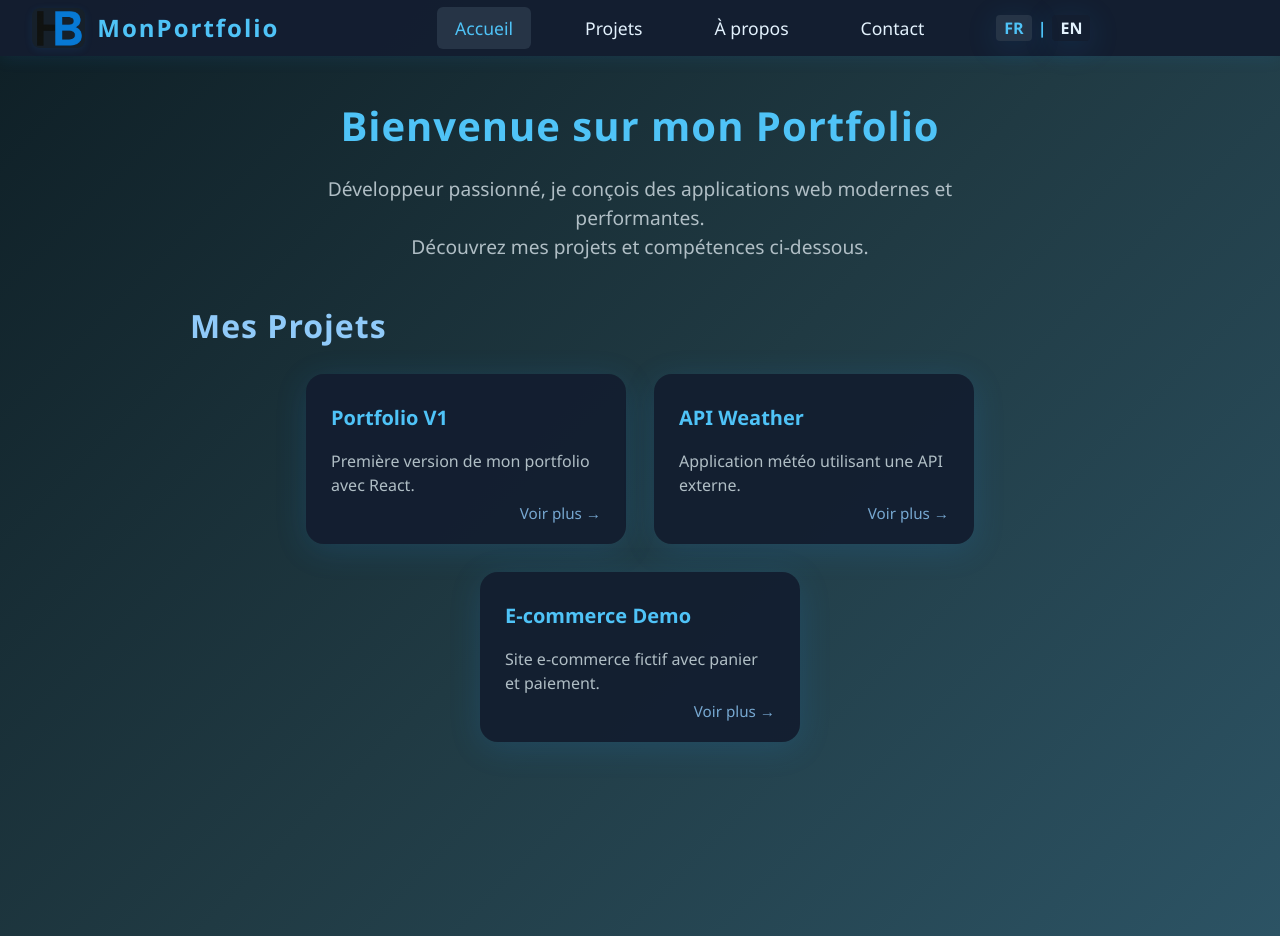
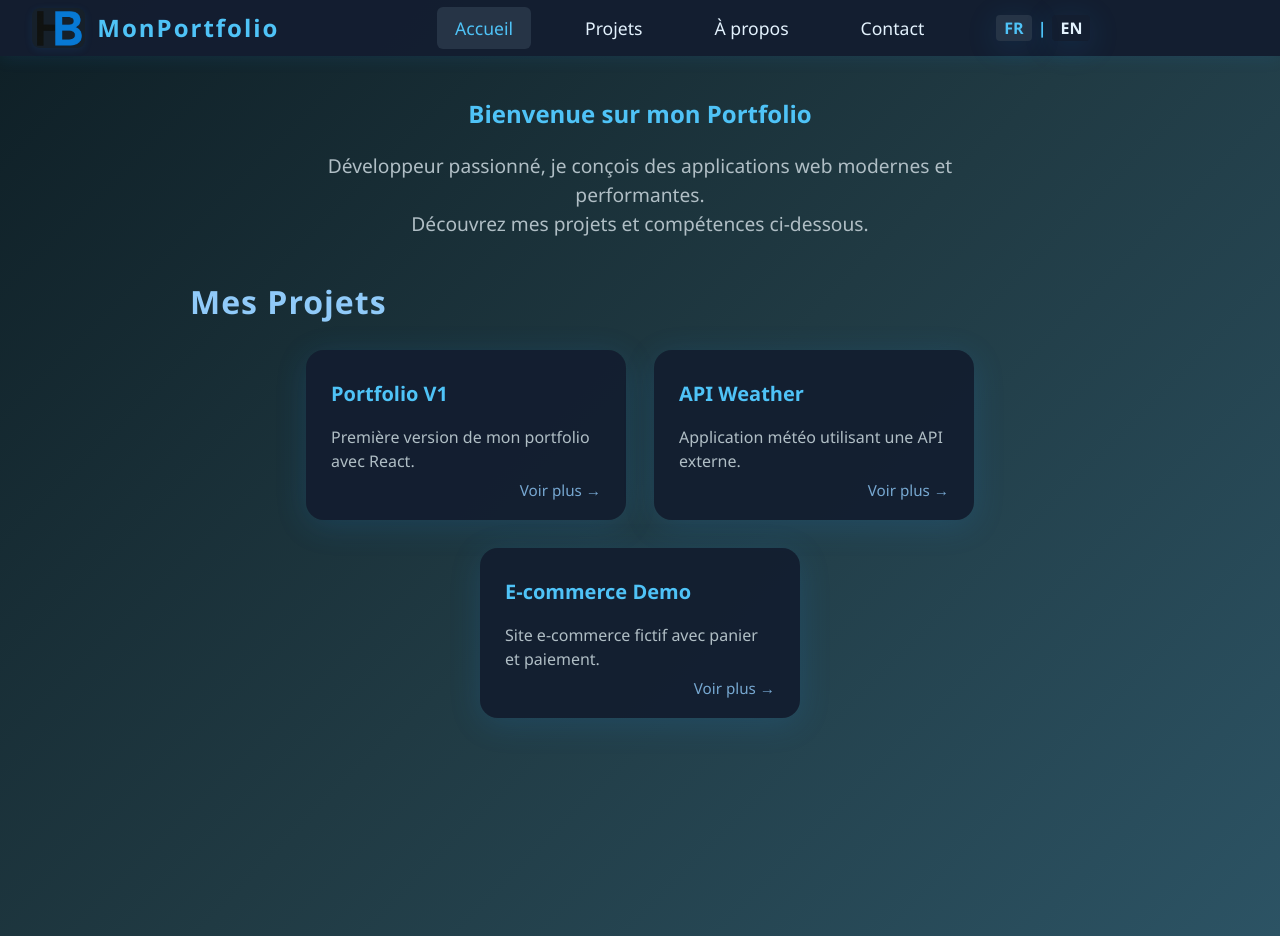
Before and after one commit to Bagass0/Portfolio, a React (Vite) app in the folder Frontend/: page / in a window 1280 px wide. Built offline with nearby package versions, Linux system fonts and the light colour scheme.

Commit message:
Update Home.jsx

```diff
--- a/Frontend/src/pages/Home.jsx
+++ b/Frontend/src/pages/Home.jsx
@@ -26,7 +26,7 @@ function Home() {
   return (
     <div className="home-modern">
       <section className="intro">
-        <h2>Bienvenue sur mon Portfolio</h2>
+        <h1>Bienvenue sur mon Portfolio</h1>
         <p>
           Développeur passionné, je conçois des applications web modernes et performantes.<br />
           Découvrez mes projets et compétences ci-dessous.
```
